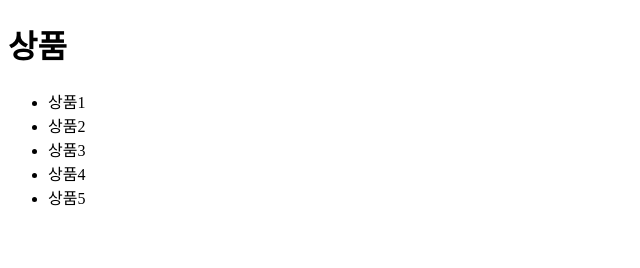
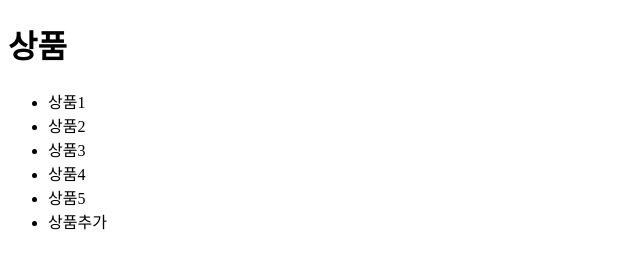
Before and after one commit to hye410/basic_12_07_sample, a plain HTML site: page product.html in a window 1280 px wide. Shown: the full height of the page, 0-640 px from the left. Drawn offline with Linux system fonts and the light colour scheme.

Commit message:
상품추가

```diff
--- a/product.html
+++ b/product.html
@@ -14,6 +14,7 @@
     <li>상품3</li>
     <li>상품4</li>
     <li>상품5</li>
+    <li>상품추가</li>
   </ul>
 </body>
 </html>
```
